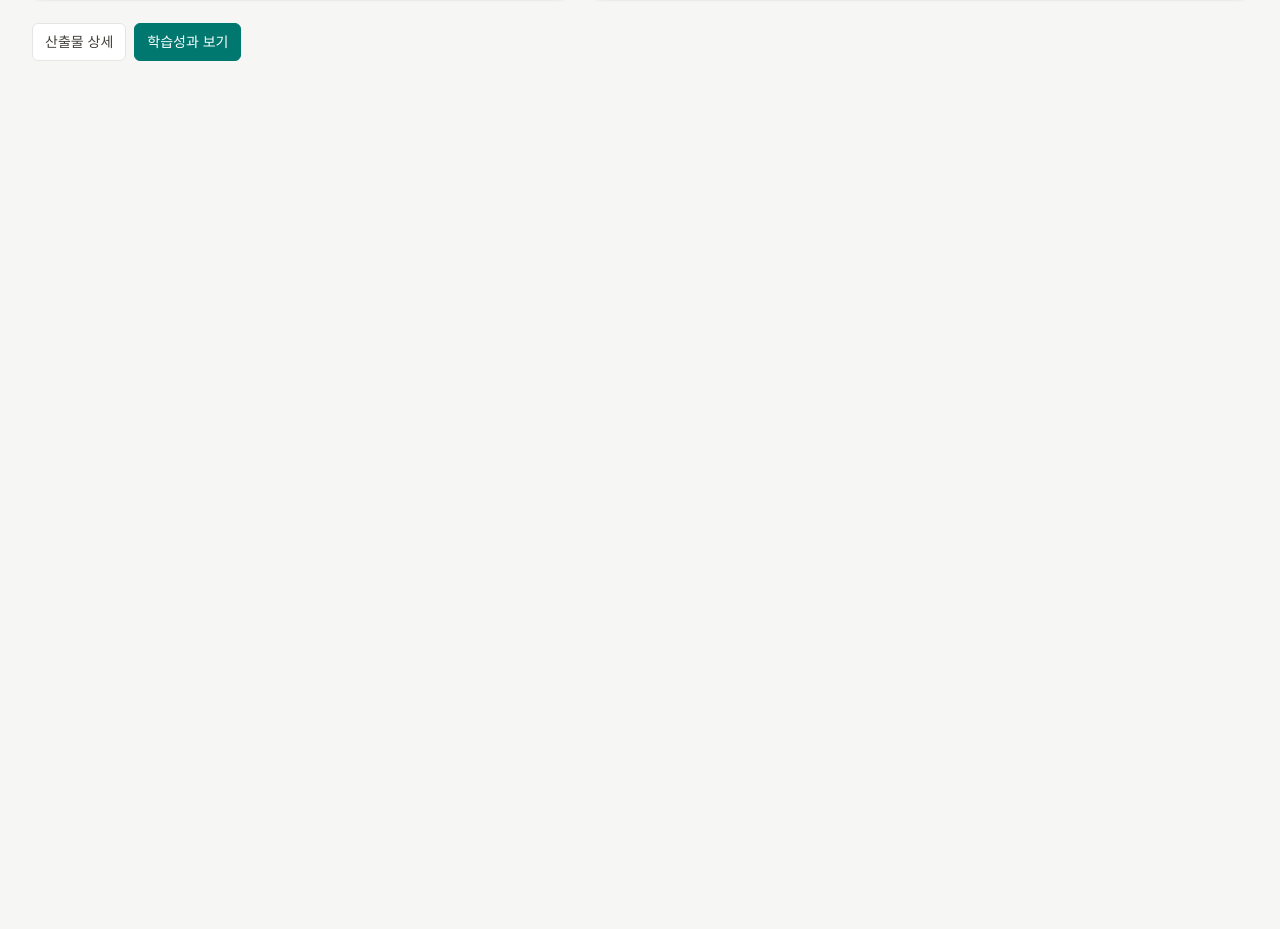
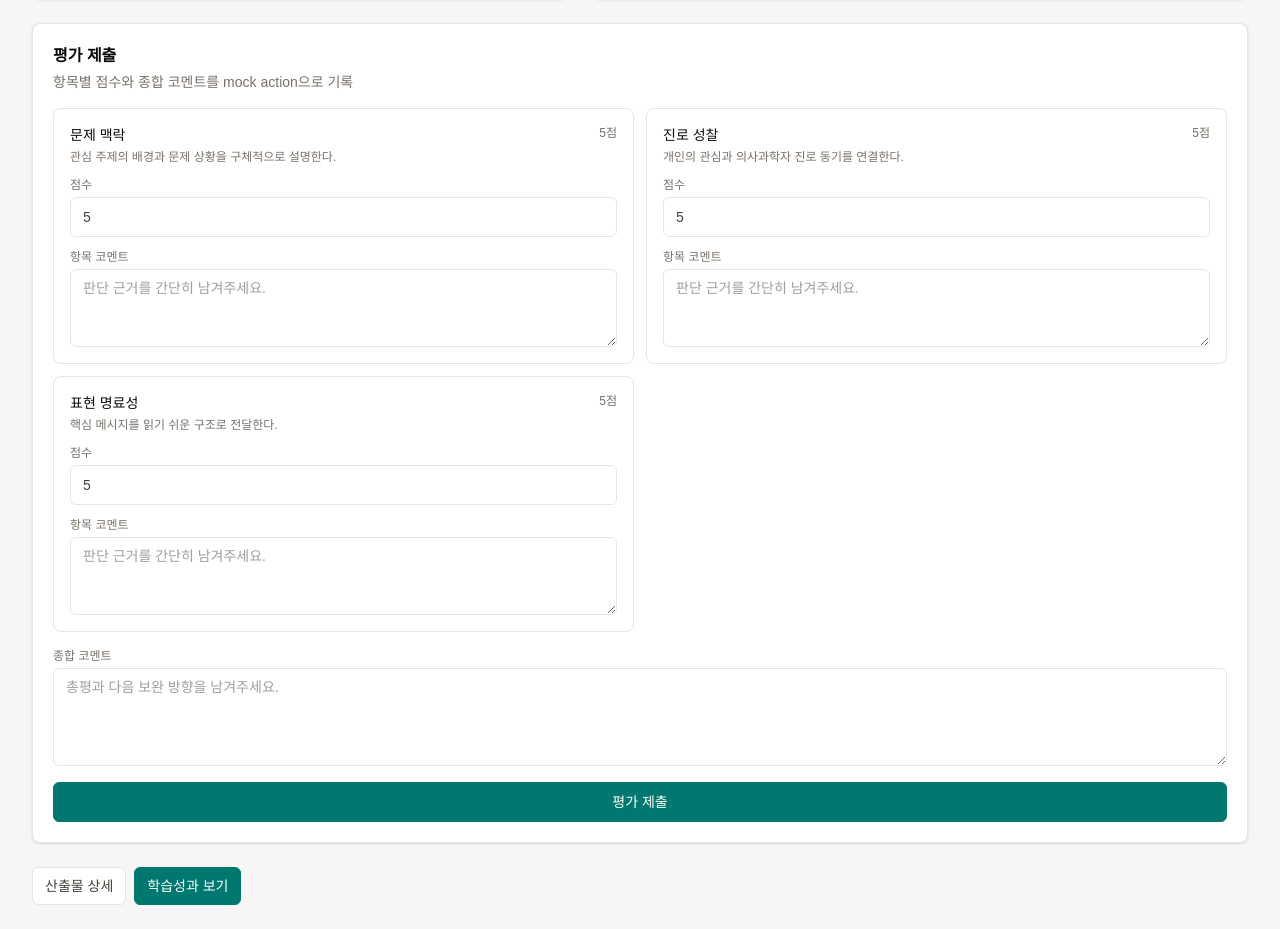
Before and after one commit to shjee7179-dot/ps-track-dashboard, a Next.js app: page /artifacts/artifact-001/evaluation in a window 1280 px wide. Shown: the part 906-1835 px from the top of the page. Before the commit the page ends 991 px from the top, so only its background shows below. Built offline with nearby package versions, Linux system fonts and the light colour scheme.

Commit message:
Add artifact evaluation server action
Add artifact evaluation server action

```diff
--- /dev/null
+++ b/src/app/artifacts/[artifactId]/evaluation/actions.ts
@@ -0,0 +1,87 @@
+"use server";
+
+import { revalidatePath } from "next/cache";
+import { redirect } from "next/navigation";
+import { mockRepositories } from "@/lib/mock-repositories";
+import { mockSessionProvider } from "@/lib/session";
+
+function normalizeText(value: FormDataEntryValue | null) {
+  if (typeof value !== "string") return undefined;
+  const trimmed = value.trim();
+  return trimmed.length ? trimmed : undefined;
+}
+
+function buildRedirectPath(artifactId: string, update: string, auditLogId?: string) {
+  const params = new URLSearchParams({ update });
+  if (auditLogId) params.set("audit", auditLogId);
+  return `/artifacts/${artifactId}/evaluation?${params.toString()}`;
+}
+
+export async function submitArtifactEvaluationAction(formData: FormData) {
+  const artifactId = formData.get("artifactId");
+  const rubricId = formData.get("rubricId");
+  const roleParam = formData.get("role");
+  const overallComment = normalizeText(formData.get("overallComment"));
+
+  if (typeof artifactId !== "string" || typeof rubricId !== "string" || !overallComment) {
+    redirect("/artifacts?update=invalid");
+  }
+
+  const artifact = await mockRepositories.artifacts.getArtifactById(artifactId);
+  if (!artifact) {
+    redirect("/artifacts?update=missing");
+  }
+
+  const rubricItems = await mockRepositories.evaluations.listRubricItems(rubricId);
+  if (!rubricItems.length) {
+    redirect(buildRedirectPath(artifact.id, "missing-rubric"));
+  }
+
+  const itemScores = rubricItems.map((item) => {
+    const scoreValue = normalizeText(formData.get(`score:${item.id}`));
+    const comment = normalizeText(formData.get(`comment:${item.id}`));
+    const score = scoreValue ? Number(scoreValue) : Number.NaN;
+    return {
+      rubricItemId: item.id,
+      score,
+      comment: comment ?? "",
+      maxScore: item.maxScore,
+    };
+  });
+  const invalidScore = itemScores.some(
+    (item) => !Number.isFinite(item.score) || item.score < 0 || item.score > item.maxScore,
+  );
+  if (invalidScore) {
+    redirect(buildRedirectPath(artifact.id, "invalid"));
+  }
+
+  const session = await mockSessionProvider.requireSession({
+    roleParam: typeof roleParam === "string" ? roleParam : undefined,
+  });
+  const decision = await mockSessionProvider.canAccess(session, {
+    scopeType: artifact.ownerType,
+    scopeId: artifact.ownerId,
+    action: "create",
+  });
+
+  if (!decision.allowed) {
+    redirect(buildRedirectPath(artifact.id, "denied"));
+  }
+
+  const result = await mockRepositories.evaluations.createEvaluation({
+    artifactId: artifact.id,
+    rubricId,
+    evaluatorId: session.user.id,
+    overallComment,
+    itemScores: itemScores.map((item) => ({
+      rubricItemId: item.rubricItemId,
+      score: item.score,
+      comment: item.comment,
+    })),
+  });
+
+  revalidatePath(`/artifacts/${artifact.id}/evaluation`);
+  revalidatePath(`/artifacts/${artifact.id}`);
+  revalidatePath("/outcomes");
+  redirect(buildRedirectPath(artifact.id, "submitted", result.auditLogId ?? "mock"));
+}
--- a/src/app/artifacts/[artifactId]/evaluation/page.tsx
+++ b/src/app/artifacts/[artifactId]/evaluation/page.tsx
@@ -3,26 +3,41 @@ import { notFound } from "next/navigation";
 import { AppShell } from "@/components/app-shell";
 import { EvaluationItemScores, EvaluationSummaryCard, RubricPreview } from "@/components/evaluation";
 import { Card, Stat } from "@/components/ui";
+import { submitArtifactEvaluationAction } from "@/app/artifacts/[artifactId]/evaluation/actions";
 import {
   getArtifactById,
   getArtifactEvaluations,
   getArtifactOwnerName,
   getArtifactStatusLabel,
   getRubricForArtifact,
+  getRubricItems,
 } from "@/lib/domain";
 
 export default async function ArtifactEvaluationPage({
   params,
+  searchParams,
 }: {
   params: Promise<{ artifactId: string }>;
+  searchParams: Promise<{ role?: string; update?: string; audit?: string }>;
 }) {
   const { artifactId } = await params;
+  const query = await searchParams;
   const artifact = getArtifactById(artifactId);
   if (!artifact) notFound();
 
   const rubric = getRubricForArtifact(artifact);
+  const rubricItems = rubric ? getRubricItems(rubric.id) : [];
   const evaluations = getArtifactEvaluations(artifact.id);
   const latestEvaluation = evaluations.at(-1);
+  const updateMessages: Record<string, string> = {
+    submitted: "평가 제출 요청이 mock repository를 통해 접수되었습니다.",
+    denied: "현재 역할/scope에서는 이 산출물을 평가할 수 없습니다.",
+    invalid: "항목별 점수와 종합 코멘트를 확인해 주세요.",
+    missing: "산출물 레코드를 찾을 수 없습니다.",
+    "missing-rubric": "적용 가능한 루브릭 항목을 찾을 수 없습니다.",
+  };
+  const updateMessage = query.update ? updateMessages[query.update] : undefined;
+  const defaultEvaluatorRole = artifact.ownerType === "team" ? "mentor" : "operator";
 
   return (
     <AppShell title={`${artifact.title} 루브릭 평가`} eyebrow="Rubric Evaluation">
@@ -32,6 +47,13 @@ export default async function ArtifactEvaluationPage({
         <Stat label="평가 수" value={`${evaluations.length}건`} tone="amber" />
         <Stat label="적용 루브릭" value={rubric ? "활성" : "미지정"} />
       </div>
+
+      {updateMessage ? (
+        <div className="mb-4 rounded-md border border-stone-200 bg-white px-4 py-3 text-sm text-stone-700">
+          {updateMessage}
+          {query.audit ? <span className="ml-2 text-stone-500">audit: {query.audit}</span> : null}
+        </div>
+      ) : null}
 
       <div className="grid gap-6 lg:grid-cols-[0.9fr_1.1fr]">
         {rubric ? (
@@ -47,14 +69,72 @@ export default async function ArtifactEvaluationPage({
             <EvaluationItemScores evaluation={latestEvaluation} />
           </div>
         ) : (
-          <Card title="평가 작성 폼" subtitle="Sprint 4 mock form, 저장 동작은 이후 persistence에서 연결">
-            <div className="grid gap-3 text-sm text-stone-600">
-              <p>항목별 점수, 평가자, 종합 코멘트를 저장할 수 있는 구조로 준비되어 있습니다.</p>
-              <p>권한 범위 검사는 role+scope 정책과 서버 액션 연결 시 적용합니다.</p>
-            </div>
+          <Card title="평가 결과" subtitle="아직 제출된 평가가 없습니다.">
+            <p className="text-sm text-stone-600">오른쪽 루브릭 항목 기준으로 평가를 제출할 수 있습니다.</p>
           </Card>
         )}
       </div>
+
+      {rubric ? (
+        <div className="mt-6">
+          <Card title="평가 제출" subtitle="항목별 점수와 종합 코멘트를 mock action으로 기록">
+            <form action={submitArtifactEvaluationAction} className="grid gap-4 text-sm">
+              <input type="hidden" name="artifactId" value={artifact.id} />
+              <input type="hidden" name="rubricId" value={rubric.id} />
+              <input type="hidden" name="role" value={query.role ?? defaultEvaluatorRole} />
+              <div className="grid gap-3 md:grid-cols-2">
+                {rubricItems.map((item) => (
+                  <div key={item.id} className="rounded-lg border border-stone-200 p-4">
+                    <div className="flex items-start justify-between gap-3">
+                      <div>
+                        <p className="font-medium text-stone-950">{item.title}</p>
+                        <p className="mt-1 text-xs text-stone-500">{item.description}</p>
+                      </div>
+                      <span className="text-xs font-medium text-stone-500">{item.maxScore}점</span>
+                    </div>
+                    <label className="mt-3 grid gap-1">
+                      <span className="text-xs font-medium text-stone-500">점수</span>
+                      <input
+                        name={`score:${item.id}`}
+                        type="number"
+                        min="0"
+                        max={item.maxScore}
+                        defaultValue={item.maxScore}
+                        className="h-10 rounded-md border border-stone-200 bg-white px-3 text-stone-700"
+                      />
+                    </label>
+                    <label className="mt-3 grid gap-1">
+                      <span className="text-xs font-medium text-stone-500">항목 코멘트</span>
+                      <textarea
+                        name={`comment:${item.id}`}
+                        rows={3}
+                        placeholder="판단 근거를 간단히 남겨주세요."
+                        className="rounded-md border border-stone-200 bg-white px-3 py-2 text-stone-700"
+                      />
+                    </label>
+                  </div>
+                ))}
+              </div>
+              <label className="grid gap-1">
+                <span className="text-xs font-medium text-stone-500">종합 코멘트</span>
+                <textarea
+                  name="overallComment"
+                  required
+                  rows={4}
+                  placeholder="총평과 다음 보완 방향을 남겨주세요."
+                  className="rounded-md border border-stone-200 bg-white px-3 py-2 text-stone-700"
+                />
+              </label>
+              <button
+                type="submit"
+                className="h-10 rounded-md border border-teal-700 bg-teal-700 px-3 text-sm font-medium text-white"
+              >
+                평가 제출
+              </button>
+            </form>
+          </Card>
+        </div>
+      ) : null}
 
       <div className="mt-6 flex flex-wrap gap-2">
         <Link
--- a/src/lib/mock-repositories.ts
+++ b/src/lib/mock-repositories.ts
@@ -27,6 +27,8 @@ import {
 } from "@/lib/mock-data";
 import type { AppRepositories, ListQuery, MutationResult } from "@/lib/repository-contracts";
 import type {
+  Evaluation,
+  EvaluationItemScore,
   Feedback,
   RiskSignal,
   StudentLearningPieceStatus,
@@ -184,6 +186,31 @@ export const mockRepositories: AppRepositories = {
     async listEvaluationItemScores(evaluationId) {
       return evaluationItemScores.filter((score) => score.evaluationId === evaluationId);
     },
+    async createEvaluation(input) {
+      const items = rubricItems.filter((item) => item.rubricId === input.rubricId);
+      const maxScore = items.reduce((sum, item) => sum + item.maxScore, 0);
+      const totalScore = input.itemScores.reduce((sum, item) => sum + item.score, 0);
+      const evaluation: Evaluation = {
+        id: nextMockId("evaluation"),
+        artifactId: input.artifactId,
+        rubricId: input.rubricId,
+        evaluatorId: input.evaluatorId,
+        evaluatedAt: today(),
+        totalScore,
+        maxScore,
+        overallComment: input.overallComment,
+        status: "submitted",
+      };
+      const scores: EvaluationItemScore[] = input.itemScores.map((item) => ({
+        id: nextMockId("score"),
+        evaluationId: evaluation.id,
+        rubricItemId: item.rubricItemId,
+        score: item.score,
+        comment: item.comment,
+      }));
+      void scores;
+      return withAudit(evaluation);
+    },
     async listLearningOutcomes() {
       return learningOutcomes;
     },
--- a/src/lib/repository-contracts.ts
+++ b/src/lib/repository-contracts.ts
@@ -92,6 +92,17 @@ export type EvaluationRepository = {
   listEvaluations(artifactId?: string): RepositoryResult<Evaluation[]>;
   getEvaluationById(evaluationId: string): RepositoryResult<Evaluation | undefined>;
   listEvaluationItemScores(evaluationId: string): RepositoryResult<EvaluationItemScore[]>;
+  createEvaluation(input: {
+    artifactId: string;
+    rubricId: string;
+    evaluatorId: string;
+    overallComment: string;
+    itemScores: Array<{
+      rubricItemId: string;
+      score: number;
+      comment: string;
+    }>;
+  }): RepositoryResult<MutationResult<Evaluation>>;
   listLearningOutcomes(): RepositoryResult<LearningOutcome[]>;
 };
 
```
Also changed, not shown: 3 other files (tests, documents, lock files or other folders).
